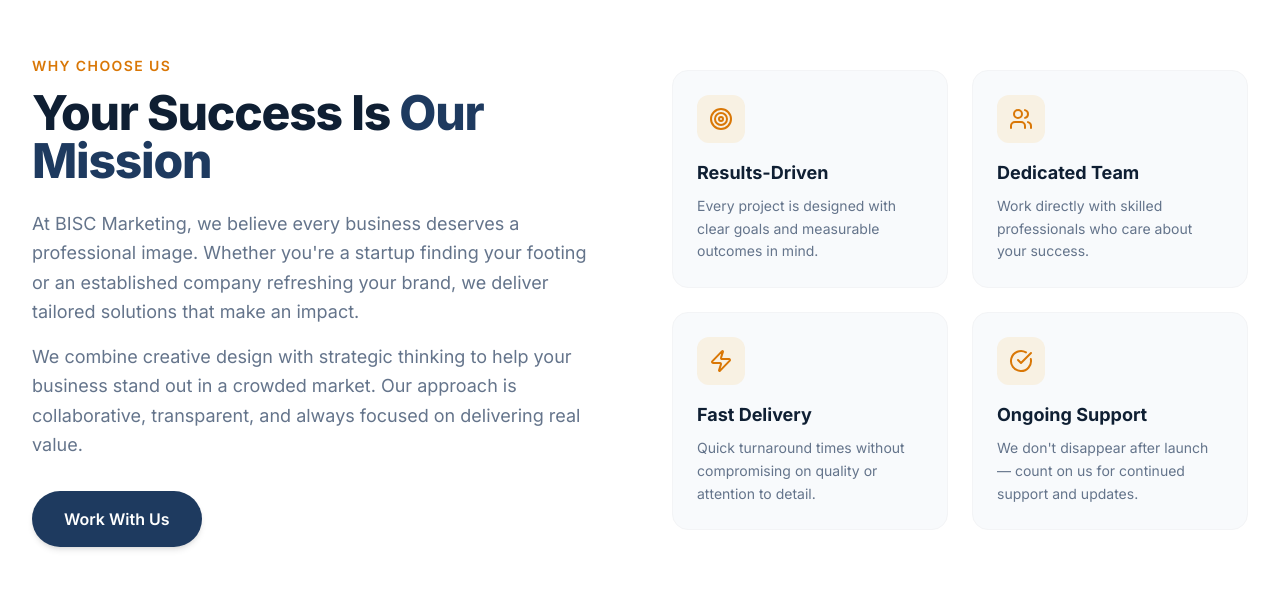
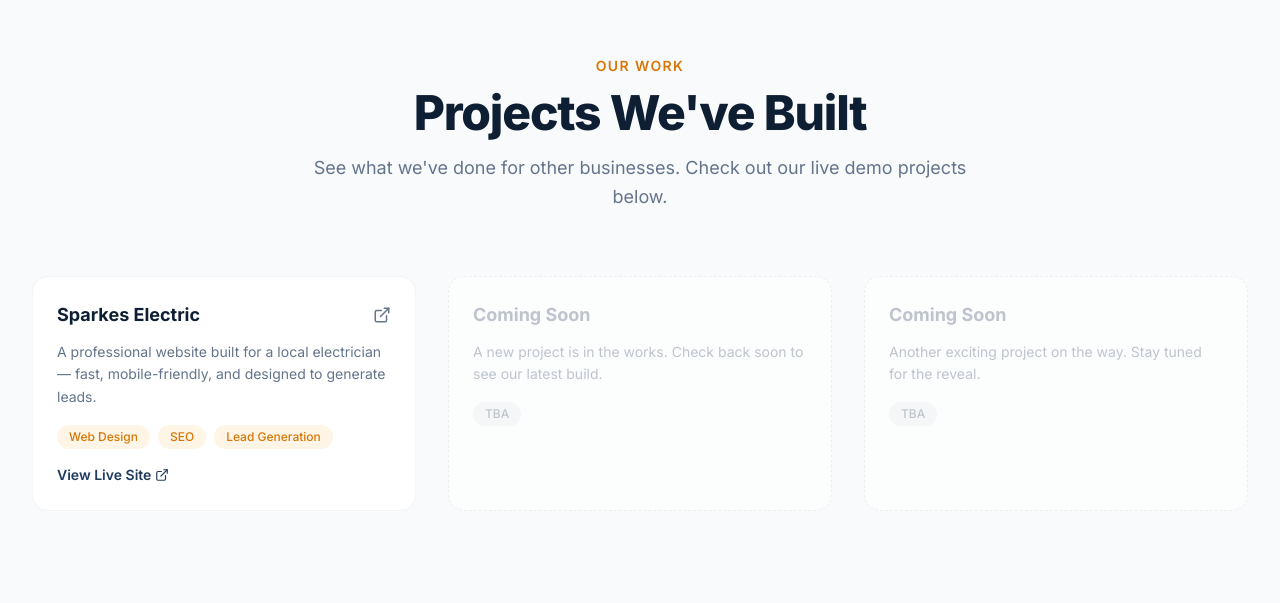
Before and after one commit to BISC-Marketing/BISC-Marketing, a Next.js app: page / in a window 1280 px wide. Shown: the part 1697-2300 px from the top of the page. Built offline with nearby package versions, Linux system fonts and the light colour scheme.

Commit message:
Add Portfolio component to homepage and navigation links

```diff
--- a/src/app/page.tsx
+++ b/src/app/page.tsx
@@ -1,6 +1,7 @@
 import Navbar from "@/components/Navbar";
 import Hero from "@/components/Hero";
 import Services from "@/components/Services";
+import Portfolio from "@/components/Portfolio";
 import About from "@/components/About";
 import Contact from "@/components/Contact";
 import Footer from "@/components/Footer";
@@ -12,6 +13,7 @@
       <main>
         <Hero />
         <Services />
+        <Portfolio />
         <About />
         <Contact />
       </main>
--- a/src/components/Footer.tsx
+++ b/src/components/Footer.tsx
@@ -41,6 +41,14 @@
                   className="text-sm text-blue-200/50 hover:text-accent transition-colors"
                 >
                   Services
+                </Link>
+              </li>
+              <li>
+                <Link
+                  href="/#portfolio"
+                  className="text-sm text-blue-200/50 hover:text-accent transition-colors"
+                >
+                  Our Work
                 </Link>
               </li>
               <li>
--- a/src/components/Navbar.tsx
+++ b/src/components/Navbar.tsx
@@ -7,6 +7,7 @@
 const navLinks = [
   { label: "Home", href: "/" },
   { label: "Services", href: "/#services" },
+  { label: "Our Work", href: "/#portfolio" },
   { label: "About", href: "/about" },
   { label: "Contact", href: "/contact" },
 ];
--- /dev/null
+++ b/src/components/Portfolio.tsx
@@ -0,0 +1,113 @@
+import { ExternalLink } from "lucide-react";
+
+const projects = [
+  {
+    title: "Sparkes Electric",
+    description:
+      "A professional website built for a local electrician — fast, mobile-friendly, and designed to generate leads.",
+    tags: ["Web Design", "SEO", "Lead Generation"],
+    url: "https://electrician.biscmarketing.com",
+  },
+  {
+    title: "Coming Soon",
+    description:
+      "A new project is in the works. Check back soon to see our latest build.",
+    tags: ["TBA"],
+    comingSoon: true,
+  },
+  {
+    title: "Coming Soon",
+    description:
+      "Another exciting project on the way. Stay tuned for the reveal.",
+    tags: ["TBA"],
+    comingSoon: true,
+  },
+];
+
+export default function Portfolio() {
+  return (
+    <section id="portfolio" className="py-24 lg:py-32 bg-surface">
+      <div className="mx-auto max-w-7xl px-6 lg:px-8">
+        <div className="text-center max-w-2xl mx-auto">
+          <span className="text-sm font-semibold uppercase tracking-widest text-accent-dark">
+            Our Work
+          </span>
+          <h2 className="mt-3 text-3xl sm:text-4xl lg:text-5xl font-extrabold text-primary-dark tracking-tight">
+            Projects We&apos;ve Built
+          </h2>
+          <p className="mt-4 text-lg text-muted leading-relaxed">
+            See what we&apos;ve done for other businesses. Check out our live
+            demo projects below.
+          </p>
+        </div>
+
+        <div className="mt-16 grid gap-8 sm:grid-cols-2 lg:grid-cols-3">
+          {projects.map((project, i) =>
+            project.comingSoon ? (
+              <div
+                key={i}
+                className="rounded-2xl bg-white border border-dashed border-gray-200 overflow-hidden opacity-60"
+              >
+                <div className="p-6">
+                  <h3 className="text-lg font-bold text-gray-400">
+                    {project.title}
+                  </h3>
+                  <p className="mt-3 text-sm text-gray-400 leading-relaxed">
+                    {project.description}
+                  </p>
+                  <div className="mt-4 flex flex-wrap gap-2">
+                    {project.tags.map((tag) => (
+                      <span
+                        key={tag}
+                        className="rounded-full bg-gray-100 px-3 py-1 text-xs font-medium text-gray-400"
+                      >
+                        {tag}
+                      </span>
+                    ))}
+                  </div>
+                </div>
+              </div>
+            ) : (
+              <a
+                key={i}
+                href={project.url}
+                target="_blank"
+                rel="noopener noreferrer"
+                className="group rounded-2xl bg-white border border-gray-100 overflow-hidden hover:border-accent/40 hover:shadow-lg transition-all duration-300"
+              >
+                <div className="p-6">
+                  <div className="flex items-center justify-between">
+                    <h3 className="text-lg font-bold text-primary-dark group-hover:text-primary transition-colors">
+                      {project.title}
+                    </h3>
+                    <ExternalLink
+                      size={18}
+                      className="text-muted group-hover:text-accent-dark transition-colors shrink-0"
+                    />
+                  </div>
+                  <p className="mt-3 text-sm text-muted leading-relaxed">
+                    {project.description}
+                  </p>
+                  <div className="mt-4 flex flex-wrap gap-2">
+                    {project.tags.map((tag) => (
+                      <span
+                        key={tag}
+                        className="rounded-full bg-accent/10 px-3 py-1 text-xs font-medium text-accent-dark"
+                      >
+                        {tag}
+                      </span>
+                    ))}
+                  </div>
+                  <span className="mt-4 inline-flex items-center gap-1 text-sm font-semibold text-primary group-hover:text-accent-dark transition-colors">
+                    View Live Site
+                    <ExternalLink size={14} />
+                  </span>
+                </div>
+              </a>
+            )
+          )}
+        </div>
+      </div>
+    </section>
+  );
+}
```
